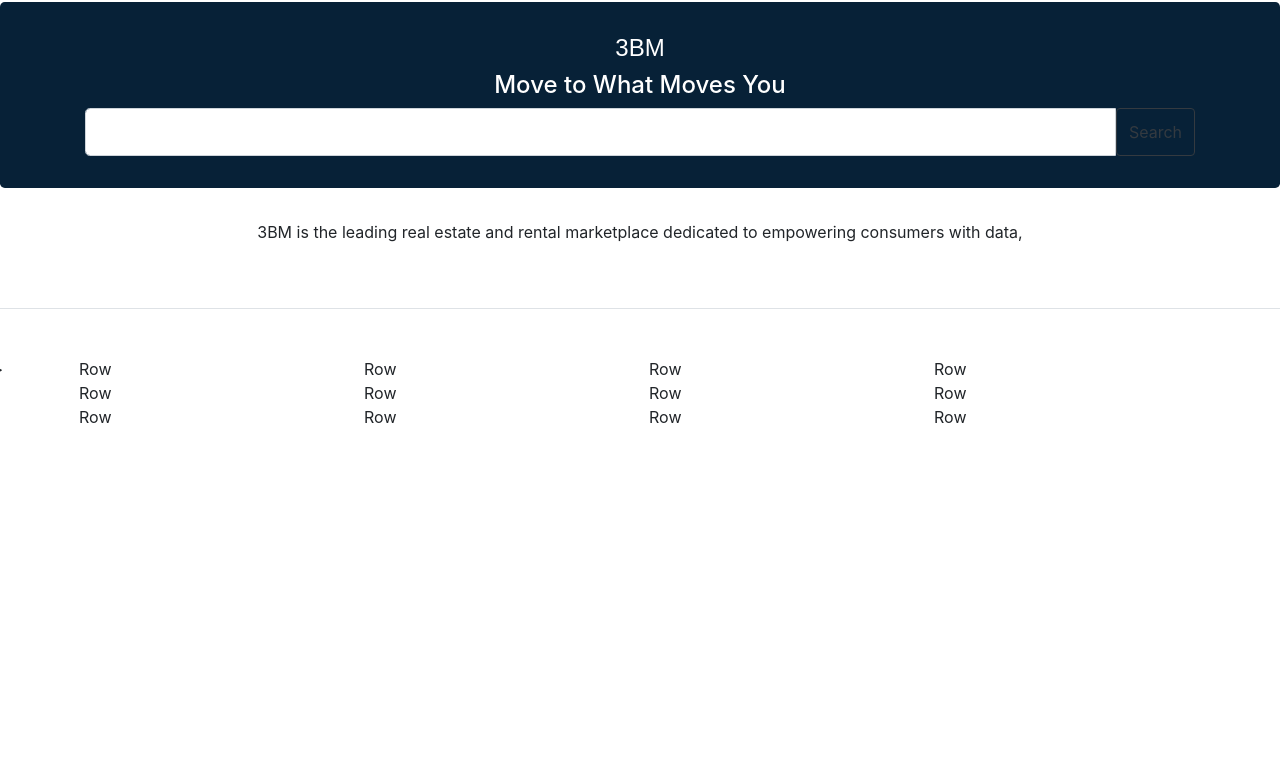
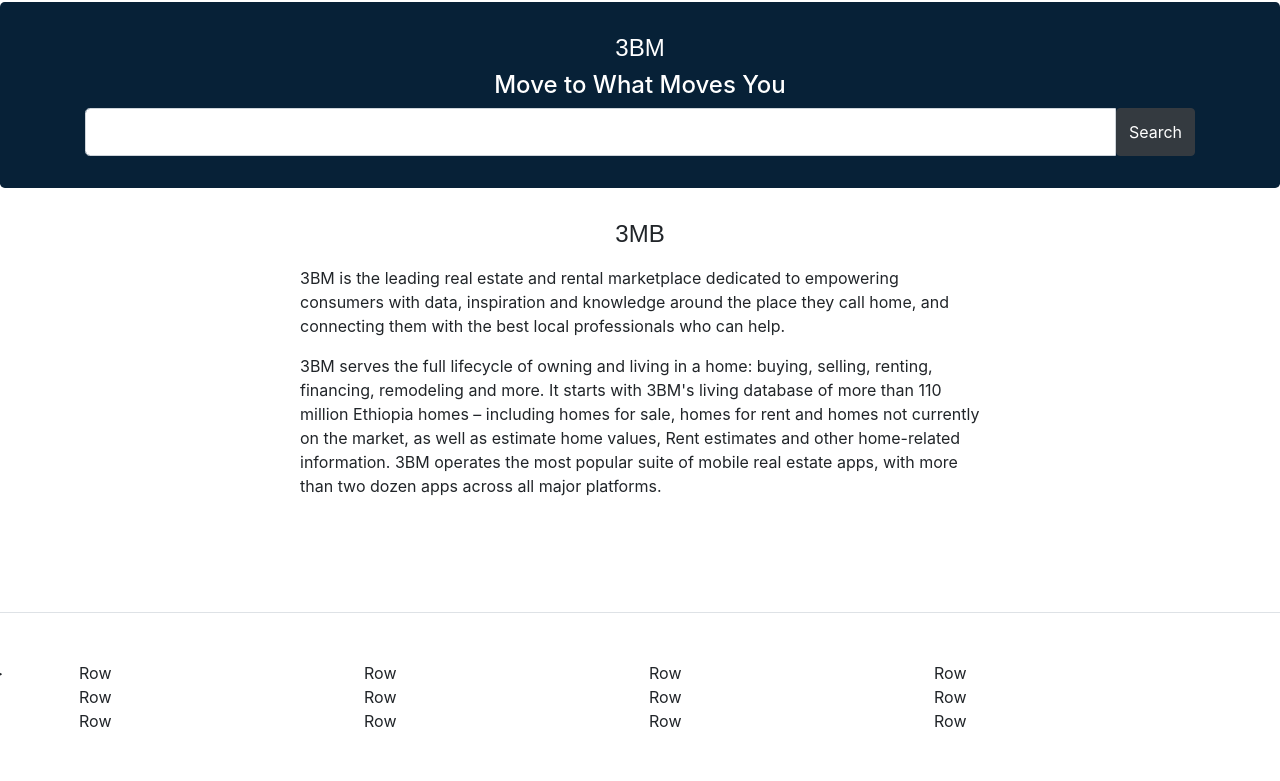
Before and after one commit to biruktesfu/RealEstate-Website, a plain HTML site: page about.html in a window 1280 px wide. Shown: the part 54-835 px from the top of the page. Before the commit the page ends 800 px from the top, so only its background shows below. Drawn offline with nearby package versions, Linux system fonts and the light colour scheme.

Commit message:
minor fix on all page and color

```diff
--- a/about.html
+++ b/about.html
@@ -24,7 +24,7 @@
       <div class="d-flex justify-content-start">
         <div class="navbar navbar-light bg-light"><a href="login.html">Login</a></div>
         <div class="navbar navbar-light bg-light"><a href="create_account.html">Register</a></div>
-        <div class="navbar navbar-light bg-light"><a href="about.html">About</a></div>
+        <div class="navbar navbar-light bg-light"><a href="about.html">About Us</a></div>
         <div class="navbar navbar-light bg-light"><a href="info.html">Help</a></div>
 
       </div>
@@ -37,15 +37,24 @@
         <h4 class="text-white">Move to What Moves You</h2>
           <div class="input-group input-group-lg">
             <input type="text" class="form-control" aria-label="Sizing example input" aria-describedby="inputGroup-sizing-lg">
-            <button type="button" class="btn btn-outline-dark">Search</button>
+            <button type="button" class="btn btn-dark">Search</button>
           </div>
       </div>
     </section>
 
     <!--Card-->
+    <h1 class="d-flex justify-content-center">3MB</h1>
     <div class="d-flex justify-content-center">
       <section>
-        <p>3BM is the leading real estate and rental marketplace dedicated to empowering consumers with data,</p>
+        <p>3BM is the leading real estate and rental marketplace dedicated to empowering consumers with data,
+          inspiration and knowledge around the place they call home, and connecting them with the best local professionals who can help.
+        </p>
+        <p>
+          3BM serves the full lifecycle of owning and living in a home: buying, selling, renting, financing, remodeling and more.
+          It starts with 3BM's living database of more than 110 million Ethiopia homes – including homes for sale, homes for rent and homes not currently on the market,
+           as well as estimate home values, Rent estimates and other home-related information.
+           3BM operates the most popular suite of mobile real estate apps, with more than two dozen apps across all major platforms.
+        </p>
       </section>
     </div>
     <!--Footer-->
--- a/asset/css/style.css
+++ b/asset/css/style.css
@@ -49,3 +49,10 @@ i {
     -moz-appearance: none;
     appearance: none;
 }
+
+section{
+    padding-top: 10px;
+    padding-right: 300px;
+    padding-left: 300px;
+    padding-bottom: 50px;
+}
```
Also changed, not shown: create_account.html (+2 -2 lines), index.html (+2 -2 lines), info.html (+2 -2 lines), login.html (+2 -2 lines), password.html (+1 -1 lines).
